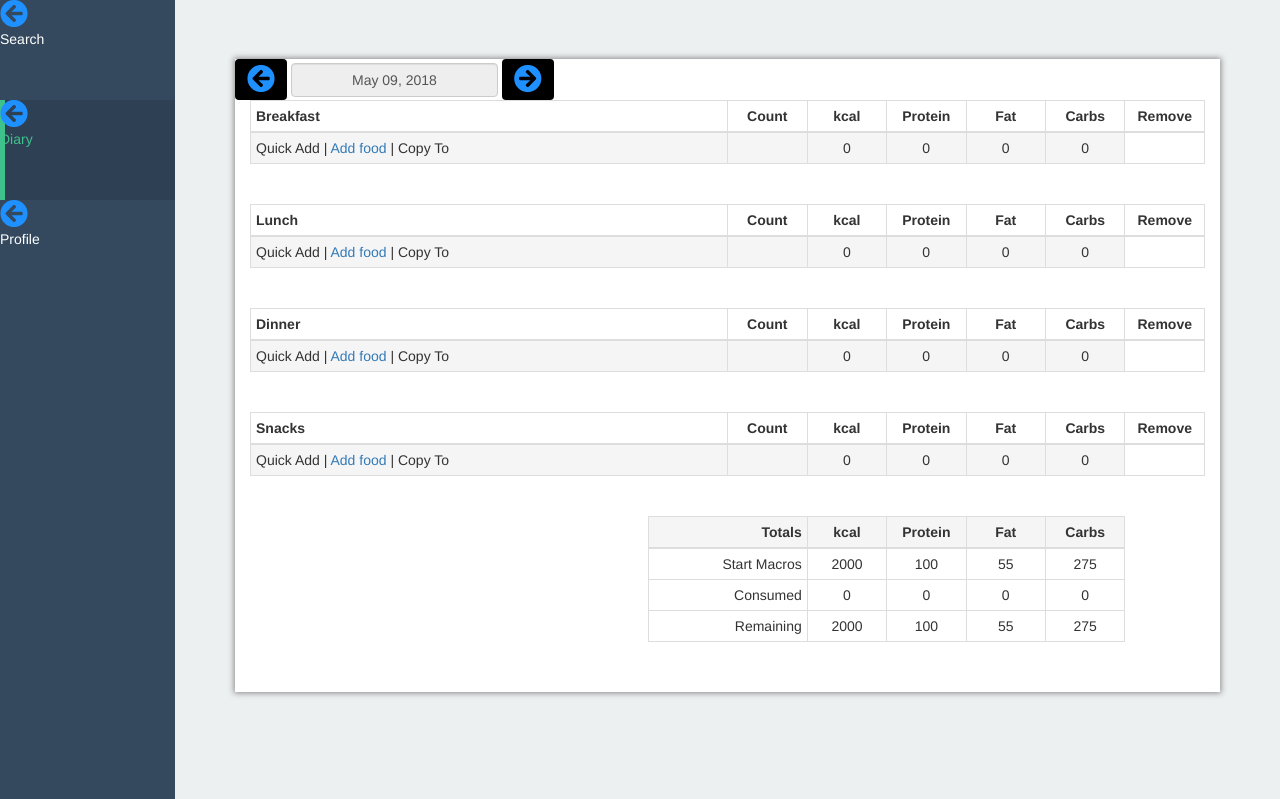
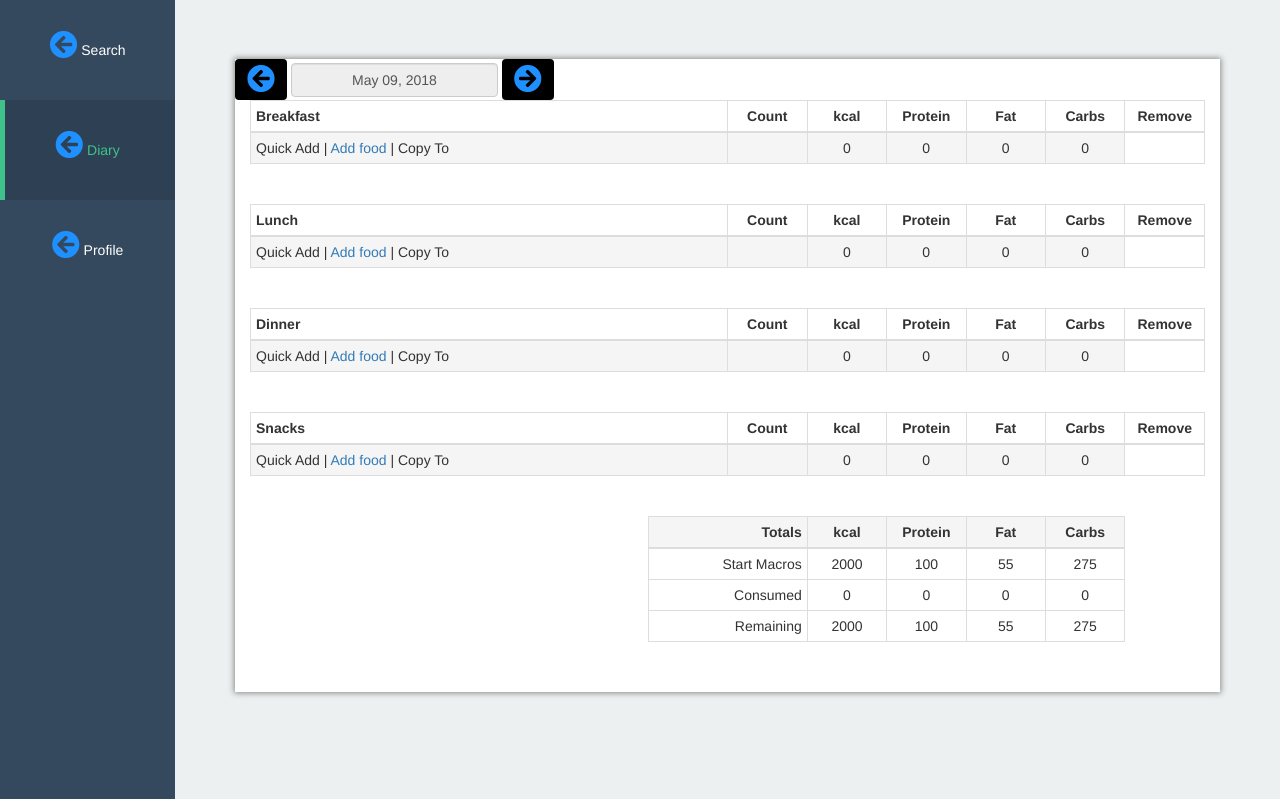
Before and after one commit to grassten/MacroTrackerProject, a Flask app: page /diary in a window 1280 px wide. Shown: the part 51-850 px from the top of the page. Run offline with Flask 2, Linux system fonts and the light colour scheme; the visitor is signed in with stand-in values (Sample User, id 1); data comes from the database, SQL or seed files in the repository; data that the repository does not hold is empty; some libraries are stand-ins or nearby versions.

Commit message:
navbar styling

```diff
--- a/app/static/navbar_style_custom.css
+++ b/app/static/navbar_style_custom.css
@@ -133,12 +133,13 @@ body {
         height: 100px;
         margin: 0px;
         padding: 0px;
+        text-align: center;
     }
 
-    .side-nav>li>a>p {
-        text-align: center;
+    .side-nav>li>a>div {
         margin: 0px;
         padding: 0px;
         line-height: 100px;
+        display: inline-block;
     }
 }
--- a/app/templates/base.html
+++ b/app/templates/base.html
@@ -45,32 +45,26 @@ styles %} {{super()}}
 				{% if current_user.is_anonymous %} {% else %}
 				<li {% if 'search' in request.path %}class="active" {% endif %}>
 					<a href="{{ url_for('search') }}">
-						<p>
 						<div>
 							<i style="color: dodgerblue;" class="fas fa-arrow-circle-left fa-2x"></i>
 						</div>
 						<div>Search</div>
-						</p>
 					</a>
 				</li>
 				<li {% if 'diary' in request.path %}class="active" {% endif %}>
 					<a href="{{ url_for('diary')}}">
-						<p>
 						<div>
 							<i style="color: dodgerblue;" class="fas fa-arrow-circle-left fa-2x"></i>
 						</div>
 						<div>Diary</div>
-						</p>
 					</a>
 				</li>
 				<li {% if 'profile' in request.path %}class="active" {% endif %}>
 					<a href="{{ url_for('profile') }}">
-						<p>
 						<div>
 							<i style="color: dodgerblue;" class="fas fa-arrow-circle-left fa-2x"></i>
 						</div>
 						<div>Profile</div>
-						</p>
 					</a>
 				</li>
 				{% endif %}
```
Lines whose indentation alone changed are shown as unchanged.
